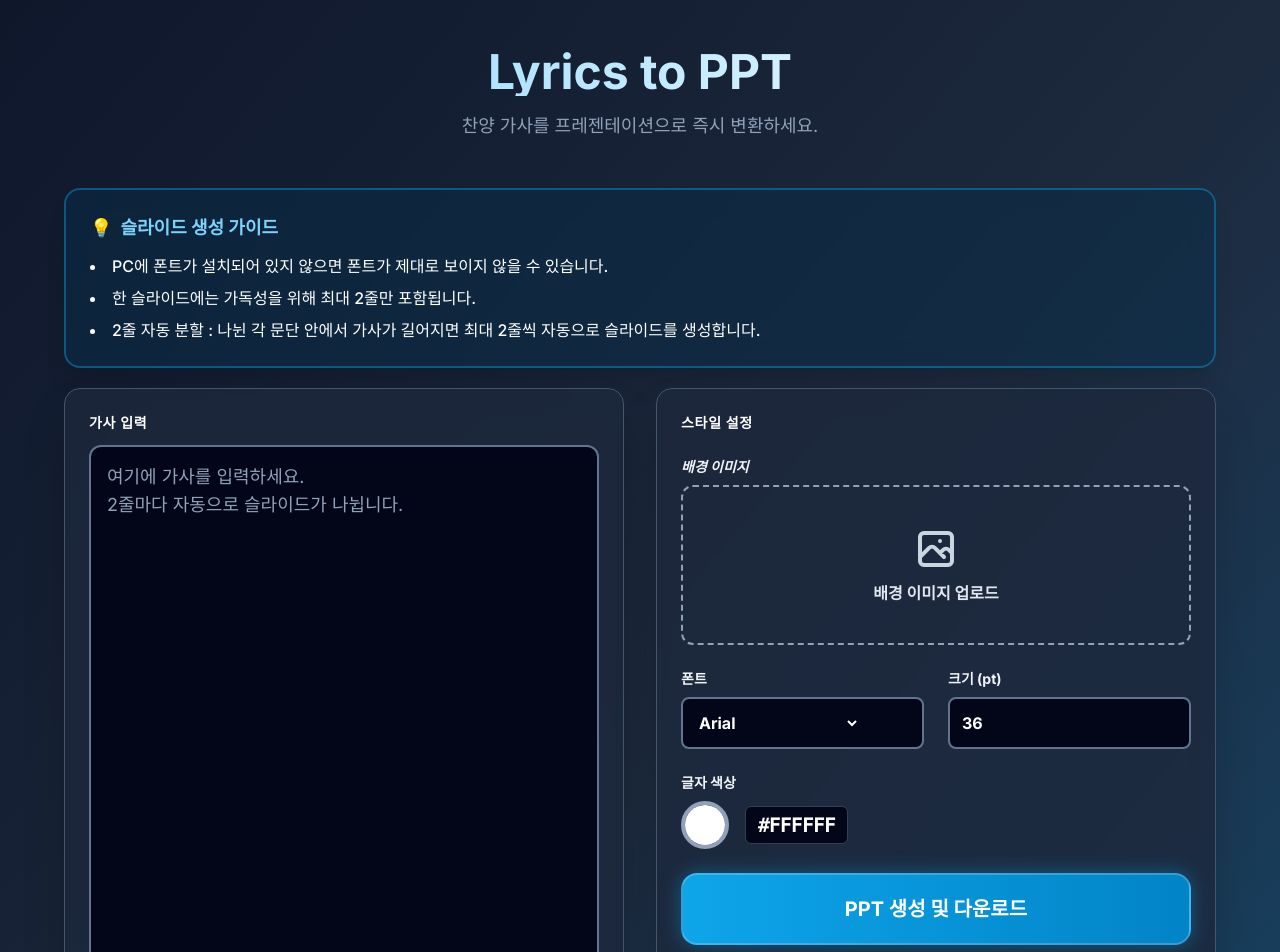
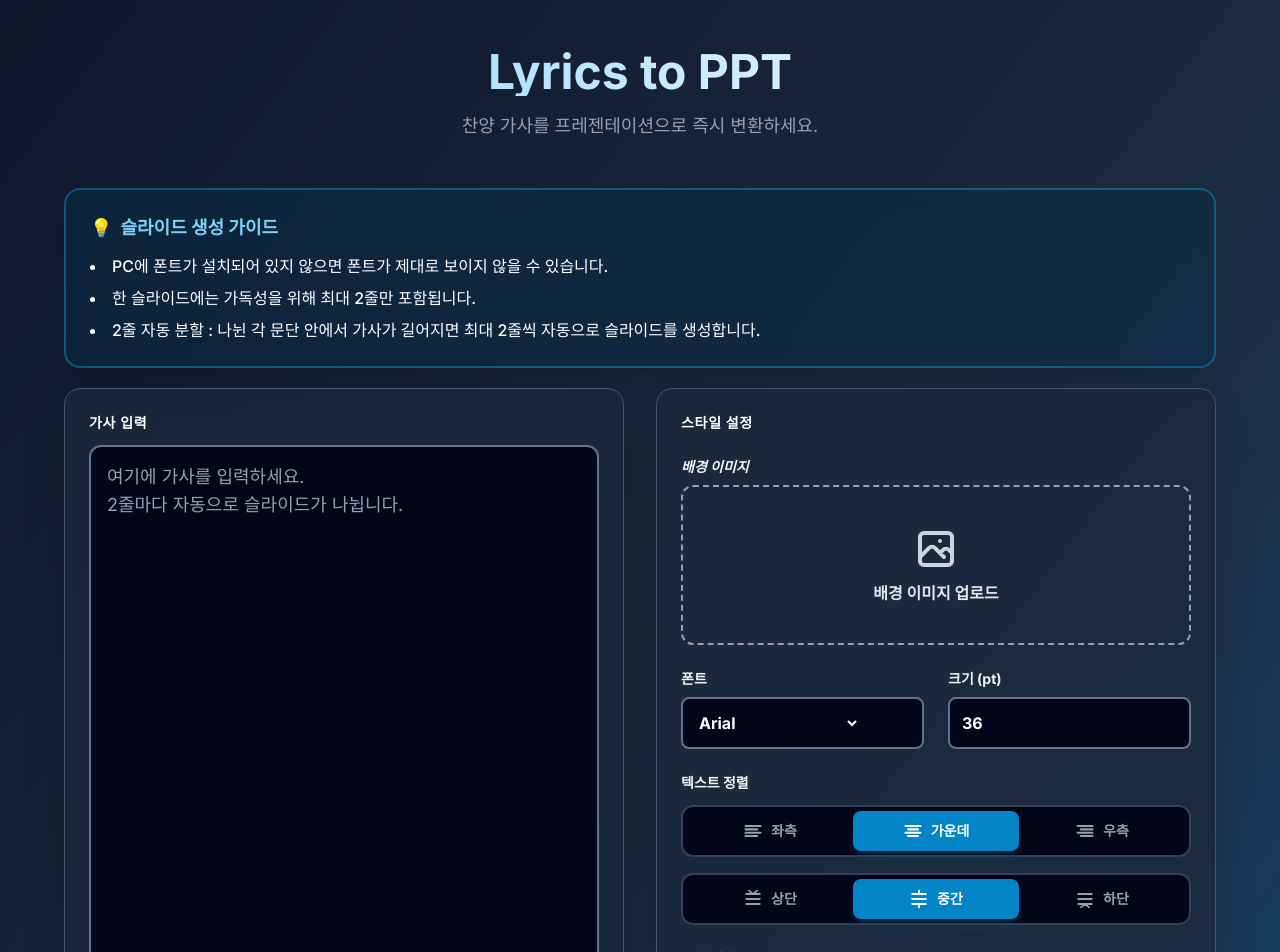
Before and after one commit to dding-woo/churchflow, a React (Vite) app: page / in a window 1280 px wide. Shown: the top 952 px of the page. Built offline with nearby package versions, Linux system fonts and the light colour scheme.

Commit message:
feat: 텍스트 정렬(상/하/좌/우) 기능 추가 및 프로젝트 정리

```diff
--- a/src/App.tsx
+++ b/src/App.tsx
@@ -19,6 +19,10 @@ const App: React.FC = () => {
     setFontColor,
     fontFace,
     setFontFace,
+    textAlign,
+    setTextAlign,
+    verticalAlign,
+    setVerticalAlign,
     isGenerating,
     generatePPT,
     fileInputRef
@@ -46,6 +50,10 @@ const App: React.FC = () => {
               setFontSize={setFontSize}
               fontColor={fontColor}
               setFontColor={setFontColor}
+              textAlign={textAlign}
+              setTextAlign={setTextAlign}
+              verticalAlign={verticalAlign}
+              setVerticalAlign={setVerticalAlign}
               isGenerating={isGenerating}
               generatePPT={generatePPT}
               fileInputRef={fileInputRef}
@@ -55,6 +63,8 @@ const App: React.FC = () => {
               fontFace={fontFace}
               fontSize={fontSize}
               fontColor={fontColor}
+              textAlign={textAlign}
+              verticalAlign={verticalAlign}
               bgImage={bgImage}
             />
 
--- a/src/components/Preview.tsx
+++ b/src/components/Preview.tsx
@@ -5,15 +5,38 @@ interface PreviewProps {
     fontFace: string;
     fontSize: number;
     fontColor: string;
+    textAlign: 'left' | 'center' | 'right';
+    verticalAlign: 'top' | 'middle' | 'bottom';
     bgImage: string | null;
 }
 
-const Preview: React.FC<PreviewProps> = ({ lyrics, fontFace, fontSize, fontColor, bgImage }) => {
+const Preview: React.FC<PreviewProps> = ({
+    lyrics,
+    fontFace,
+    fontSize,
+    fontColor,
+    textAlign,
+    verticalAlign,
+    bgImage
+}) => {
     // 첫 번째 문단(슬라이드)만 미리보기로 보여줌
     const paragraphs = lyrics.split(/\n\s*\n/).filter(p => p.trim() !== '');
     const displayText = paragraphs.length > 0
         ? paragraphs[0].split('\n').slice(0, 2).join('\n') // 최대 2줄까지만 보여줌
         : "가사를 입력하면 여기에 미리보기가 표시됩니다.";
+
+    // 정렬 맵핑
+    const vAlignMap = {
+        top: 'items-start',
+        middle: 'items-center',
+        bottom: 'items-end'
+    };
+
+    const hAlignMap = {
+        left: 'justify-start',
+        center: 'justify-center',
+        right: 'justify-end'
+    };
 
     return (
         <div className="space-y-4">
@@ -43,13 +66,13 @@ const Preview: React.FC<PreviewProps> = ({ lyrics, fontFace, fontSize, fontColor
                 {bgImage && <div className="absolute inset-0 bg-black/30 backdrop-blur-[1px]"></div>}
 
                 {/* 텍스트 컨텐츠 레이어 */}
-                <div className="absolute inset-0 flex items-center justify-center p-8 md:p-12 text-center">
+                <div className={`absolute inset-0 flex p-12 md:p-16 ${vAlignMap[verticalAlign]} ${hAlignMap[textAlign]}`}>
                     <p
                         style={{
                             fontFamily: fontFace,
-                            // 브라우저 뷰포트에 맞게 폰트 크기 비율 조정 (PPT pt -> px 배율)
                             fontSize: `${Math.max(14, fontSize * 0.8)}px`,
                             color: fontColor,
+                            textAlign: textAlign,
                             fontWeight: 'bold',
                             lineHeight: 1.4,
                             whiteSpace: 'pre-wrap',
@@ -57,7 +80,7 @@ const Preview: React.FC<PreviewProps> = ({ lyrics, fontFace, fontSize, fontColor
                             textShadow: '0 2px 10px rgba(0,0,0,0.8), 0 0 20px rgba(0,0,0,0.4)',
                             transition: 'all 0.3s ease'
                         }}
-                        className="drop-shadow-2xl"
+                        className="drop-shadow-2xl w-full"
                     >
                         {displayText}
                     </p>
--- a/src/components/StyleSettings.tsx
+++ b/src/components/StyleSettings.tsx
@@ -13,6 +13,10 @@ interface StyleSettingsProps {
   setFontSize: (value: number) => void;
   fontColor: string;
   setFontColor: (value: string) => void;
+  textAlign: 'left' | 'center' | 'right';
+  setTextAlign: (value: 'left' | 'center' | 'right') => void;
+  verticalAlign: 'top' | 'middle' | 'bottom';
+  setVerticalAlign: (value: 'top' | 'middle' | 'bottom') => void;
   isGenerating: boolean;
   generatePPT: () => Promise<void>;
   fileInputRef: RefObject<HTMLInputElement | null>;
@@ -27,10 +31,27 @@ const StyleSettings: React.FC<StyleSettingsProps> = ({
   setFontSize,
   fontColor,
   setFontColor,
+  textAlign,
+  setTextAlign,
+  verticalAlign,
+  setVerticalAlign,
   isGenerating,
   generatePPT,
   fileInputRef
-}) => (
+}) => {
+  const alignButtons = [
+    { value: 'left', icon: <svg width="20" height="20" viewBox="0 0 24 24" fill="none" stroke="currentColor" strokeWidth="2.5" strokeLinecap="round" strokeLinejoin="round"><line x1="17" y1="10" x2="3" y2="10"></line><line x1="21" y1="6" x2="3" y2="6"></line><line x1="21" y1="14" x2="3" y2="14"></line><line x1="17" y1="18" x2="3" y2="18"></line></svg>, label: '좌측' },
+    { value: 'center', icon: <svg width="20" height="20" viewBox="0 0 24 24" fill="none" stroke="currentColor" strokeWidth="2.5" strokeLinecap="round" strokeLinejoin="round"><line x1="18" y1="10" x2="6" y2="10"></line><line x1="21" y1="6" x2="3" y2="6"></line><line x1="21" y1="14" x2="3" y2="14"></line><line x1="18" y1="18" x2="6" y2="18"></line></svg>, label: '가운데' },
+    { value: 'right', icon: <svg width="20" height="20" viewBox="0 0 24 24" fill="none" stroke="currentColor" strokeWidth="2.5" strokeLinecap="round" strokeLinejoin="round"><line x1="21" y1="10" x2="7" y2="10"></line><line x1="21" y1="6" x2="3" y2="6"></line><line x1="21" y1="14" x2="3" y2="14"></line><line x1="21" y1="18" x2="7" y2="18"></line></svg>, label: '우측' },
+  ];
+
+  const vAlignButtons = [
+    { value: 'top', icon: <svg width="20" height="20" viewBox="0 0 24 24" fill="none" stroke="currentColor" strokeWidth="2.5" strokeLinecap="round" strokeLinejoin="round"><path d="M4 6h16M4 12h16M4 18h16"></path><path d="M7 2l5 4 5-4" strokeWidth="2"></path></svg>, label: '상단' },
+    { value: 'middle', icon: <svg width="20" height="20" viewBox="0 0 24 24" fill="none" stroke="currentColor" strokeWidth="2.5" strokeLinecap="round" strokeLinejoin="round"><path d="M4 6h16M4 12h16M4 18h16"></path><path d="M12 2v4m0 12v4"></path></svg>, label: '중간' },
+    { value: 'bottom', icon: <svg width="20" height="20" viewBox="0 0 24 24" fill="none" stroke="currentColor" strokeWidth="2.5" strokeLinecap="round" strokeLinejoin="round"><path d="M4 6h16M4 12h16M4 18h16"></path><path d="M7 22l5-4 5 4" strokeWidth="2"></path></svg>, label: '하단' },
+  ];
+
+  return (
     <section className="space-y-6">
       <div className="bg-slate-800/80 p-6 rounded-2xl border border-slate-600 shadow-2xl backdrop-blur-md space-y-6">
         <label className="block text-sm font-bold text-white uppercase tracking-wider">스타일 설정</label>
@@ -60,6 +81,48 @@ const StyleSettings: React.FC<StyleSettingsProps> = ({
           </div>
         </div>
 
+        {/* 텍스트 정렬 */}
+        <div>
+          <label className="block text-sm font-bold mb-3 text-slate-100">텍스트 정렬</label>
+          <div className="space-y-4">
+            {/* 가로 정렬 */}
+            <div className="flex bg-slate-950 p-1 rounded-xl border-2 border-slate-700">
+              {alignButtons.map((btn) => (
+                <button
+                  key={btn.value}
+                  onClick={() => setTextAlign(btn.value as any)}
+                  className={`flex-1 flex items-center justify-center gap-2 py-2.5 rounded-lg transition-all duration-200 font-bold text-sm ${
+                    textAlign === btn.value
+                      ? 'bg-primary-600 text-white shadow-lg shadow-primary-900/40'
+                      : 'text-slate-400 hover:text-slate-200 hover:bg-slate-900'
+                  }`}
+                >
+                  {btn.icon}
+                  <span>{btn.label}</span>
+                </button>
+              ))}
+            </div>
+
+            {/* 세로 정렬 */}
+            <div className="flex bg-slate-950 p-1 rounded-xl border-2 border-slate-700">
+              {vAlignButtons.map((btn) => (
+                <button
+                  key={btn.value}
+                  onClick={() => setVerticalAlign(btn.value as any)}
+                  className={`flex-1 flex items-center justify-center gap-2 py-2.5 rounded-lg transition-all duration-200 font-bold text-sm ${
+                    verticalAlign === btn.value
+                      ? 'bg-primary-600 text-white shadow-lg shadow-primary-900/40'
+                      : 'text-slate-400 hover:text-slate-200 hover:bg-slate-900'
+                  }`}
+                >
+                  {btn.icon}
+                  <span>{btn.label}</span>
+                </button>
+              ))}
+            </div>
+          </div>
+        </div>
+
         {/* 글자 색상 */}
         <div>
           <label className="block text-sm font-bold mb-2 text-slate-100">글자 색상</label>
@@ -81,5 +144,6 @@ const StyleSettings: React.FC<StyleSettingsProps> = ({
       </div>
     </section>
   );
+};
 
 export default StyleSettings;
--- a/src/components/common/features/usePPTGenerator.tsx
+++ b/src/components/common/features/usePPTGenerator.tsx
@@ -7,6 +7,8 @@ export const usePPTGenerator = () => {
   const [fontSize, setFontSize] = useState<number>(36);
   const [fontColor, setFontColor] = useState<string>('#FFFFFF');
   const [fontFace, setFontFace] = useState<string>('Arial');
+  const [textAlign, setTextAlign] = useState<'left' | 'center' | 'right'>('center');
+  const [verticalAlign, setVerticalAlign] = useState<'top' | 'middle' | 'bottom'>('middle');
   const [isGenerating, setIsGenerating] = useState<boolean>(false);
 
   const fileInputRef = useRef<HTMLInputElement>(null);
@@ -56,11 +58,11 @@ export const usePPTGenerator = () => {
           // Add text with better visibility (shadow/outline)
           slide.addText(slideText, {
             x: '5%',
-            y: '30%',
+            y: '10%', // Giving more room for vertical alignment adjustment
             w: '90%',
-            h: '40%',
-            align: 'center',
-            valign: 'middle',
+            h: '80%',
+            align: textAlign,
+            valign: verticalAlign,
             fontSize: fontSize,
             color: fontColor.replace('#', ''),
             fontFace: fontFace,
@@ -91,6 +93,10 @@ export const usePPTGenerator = () => {
     setFontColor,
     fontFace,
     setFontFace,
+    textAlign,
+    setTextAlign,
+    verticalAlign,
+    setVerticalAlign,
     isGenerating,
     generatePPT,
     fileInputRef
--- a/src/index.css
+++ b/src/index.css
@@ -84,3 +84,7 @@ input[type="color"]::-webkit-color-swatch {
   border: none;
   border-radius: 50%;
 }
+
+button {
+  cursor: pointer;
+}
```
Also changed, not shown: 1 other file (tests, documents, lock files or other folders). Lines whose indentation alone changed are shown as unchanged.
